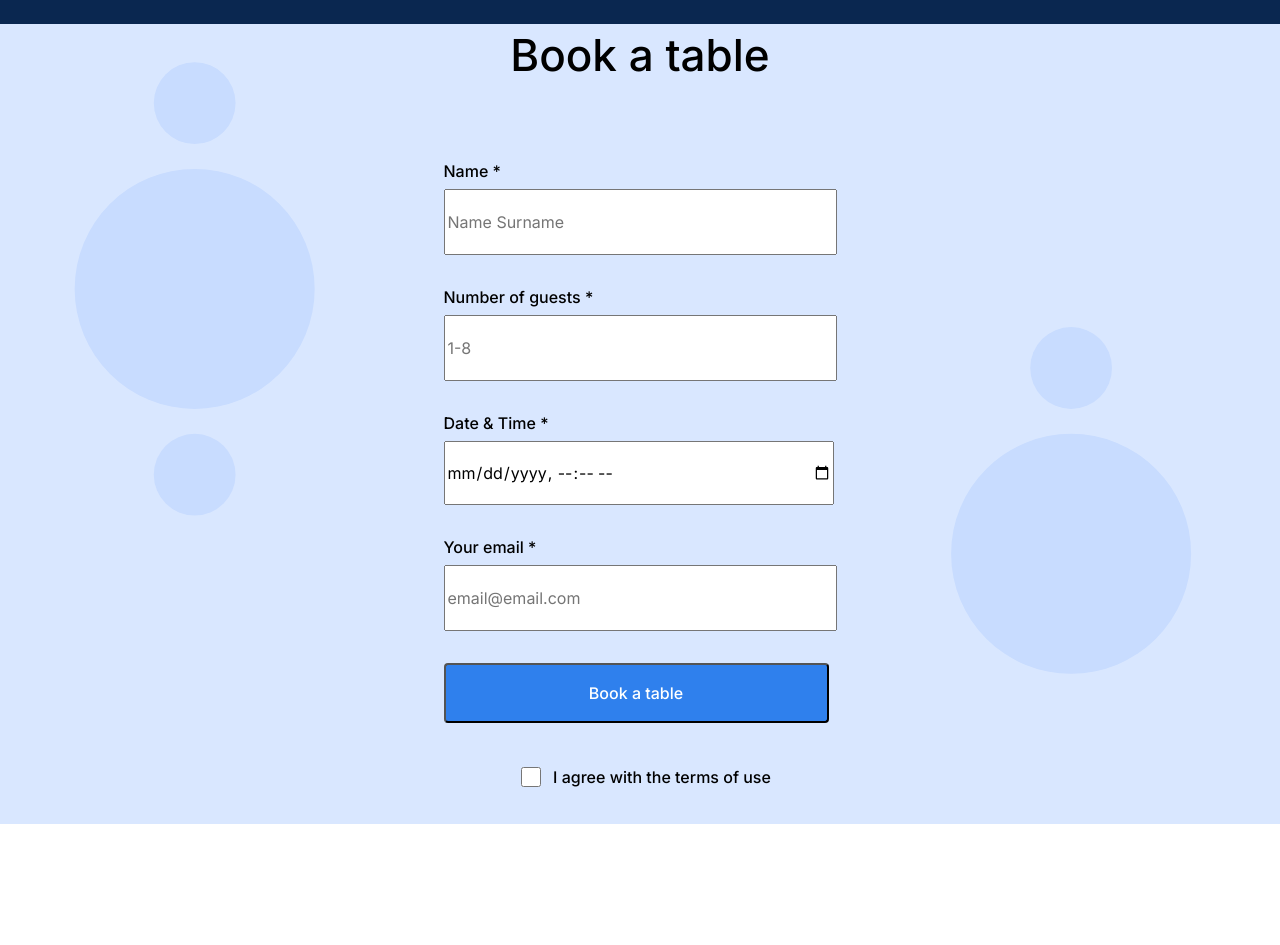
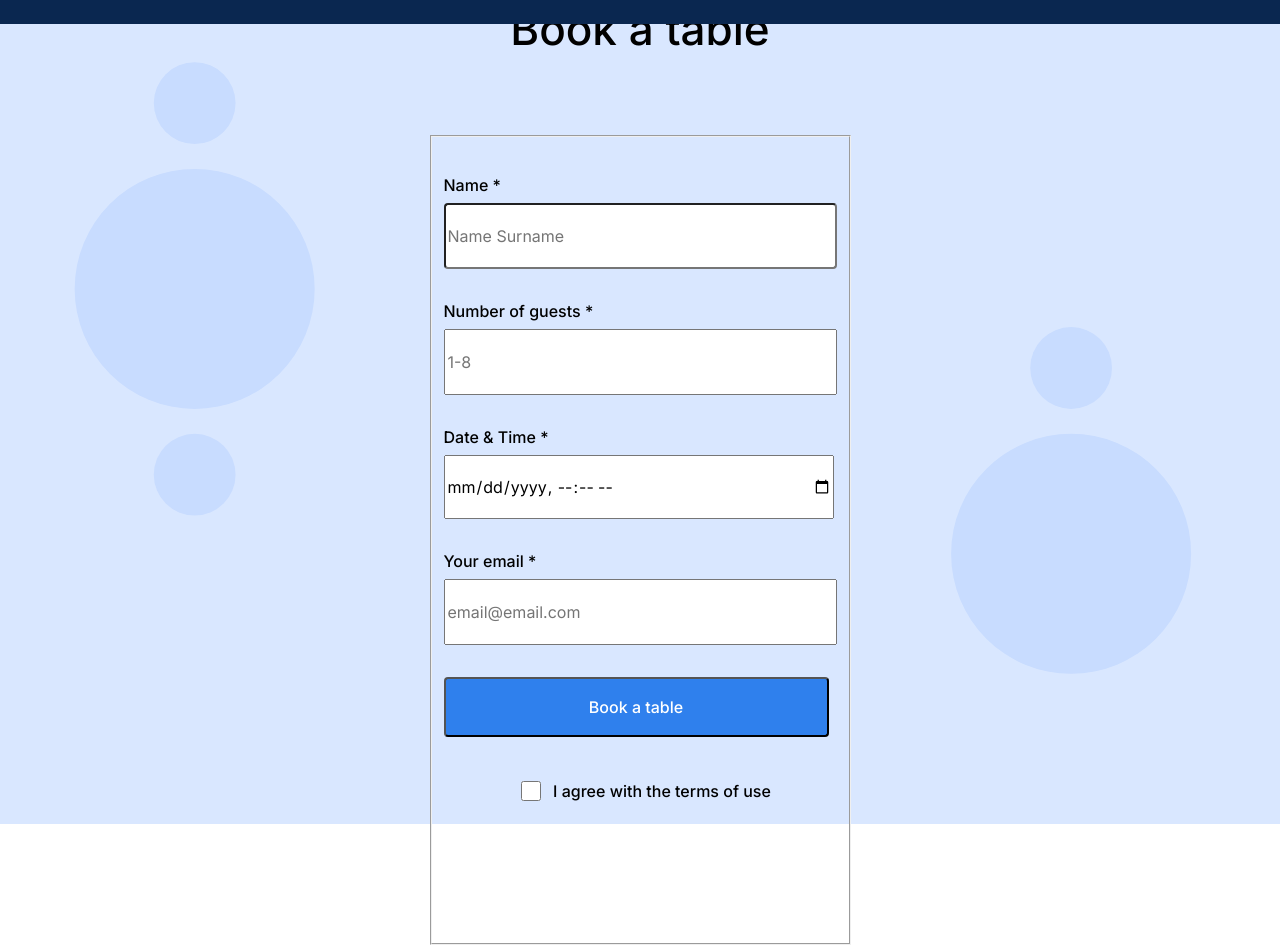
Before and after one commit to scorp-droid/se_project_coffeeshop, a plain HTML site: page index.html in a window 1280 px wide. Shown: the part 1576-2521 px from the top of the page. Before the commit the page ends 2495 px from the top, so only its background shows below. Drawn offline with Linux system fonts and the light colour scheme.

Commit message:
automated tests

```diff
--- a/index.html
+++ b/index.html
@@ -122,14 +122,15 @@
         <!-- sprint 2 part 3, reservation book a table form -->
         <section class="reservation" id="book-a-table">
           <h2 class="reservation__title">Book a table</h2>
-          <div class="reservation__form">
-            <form class="form__fieldset">
-              <label class="form__input" for="name">Name *</label>
+          <form class="reservation__form form">
+            <fieldset class="form__fieldset">
+              <label class="form__label" for="name">Name *</label>
               <input
                 type="text"
                 id="name"
                 name="name"
                 placeholder="Name Surname"
+                class="form__input"
                 required
               />
 
@@ -167,8 +168,8 @@
                 <input type="checkbox" id="terms" name="terms" required />
                 I agree with the terms of use
               </label>
-            </form>
-          </div>
+            </fieldset>
+          </form>
         </section>
 
         <section class="menu" id="menu"></section>
--- a/pages/index.css
+++ b/pages/index.css
@@ -299,7 +299,6 @@ input#datetime {
   font-size: 16px;
   line-height: 20px;
   margin-top: 32px;
-
 }
 
 /*style the checkbox */
@@ -308,7 +307,7 @@ input#datetime {
   height: 20px;
   margin: 12px;
 }
- /* issues with part 3
+/* issues with part 3
  book a table not 100px down from top of page
 placeholder text should not be left aligned
  */
```
